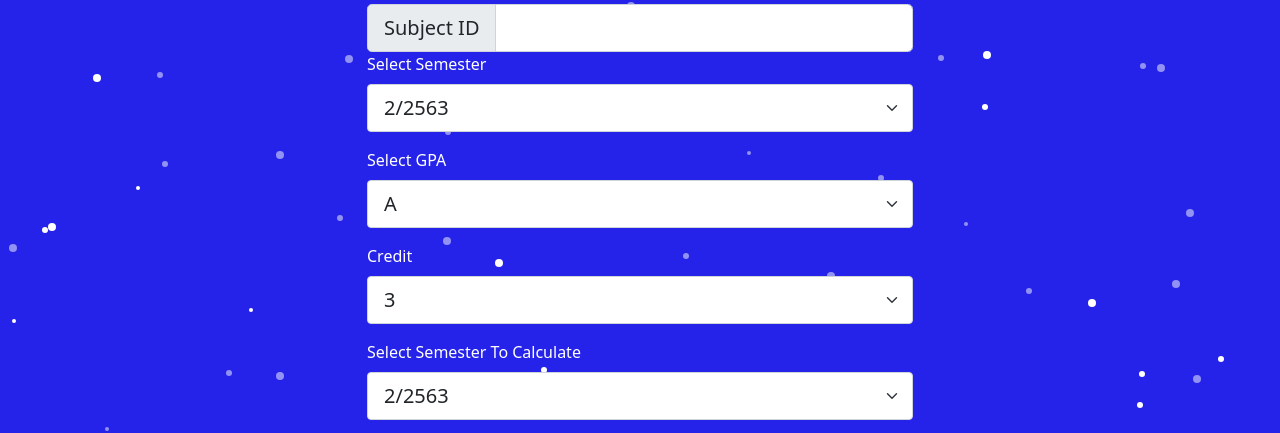
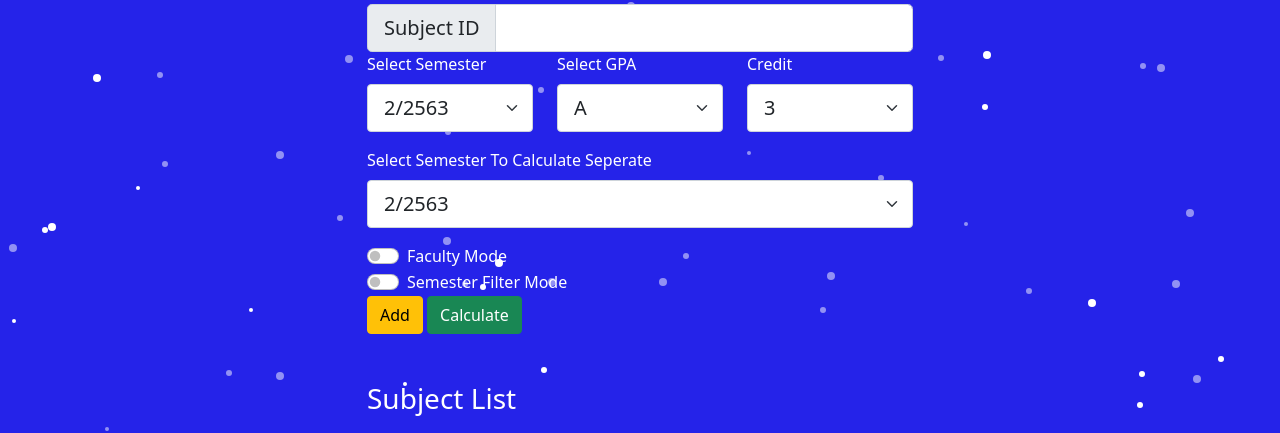
Before and after one commit to cpe-cmu-261207/lab-02-POOHPHE, a plain HTML site: page gpa.html in a window 1280 px wide. Shown: the part 328-761 px from the top of the page. Drawn offline with nearby package versions, Linux system fonts and the light colour scheme.

Commit message:
update struct

```diff
--- a/gpa.html
+++ b/gpa.html
@@ -96,7 +96,7 @@
 
         </div>
         <div class="row justify-content-md-center">
-            <div class="col-md-6">
+            <div class="col-md-2">
         <label for="term" class="form-label text-white">Select Semester</label>
 
         <select id="term" class="form-select form-select-lg mb-3" aria-label=".form-select-lg example">
@@ -113,9 +113,8 @@
             <option value="1/2560">1/2560</option>
         </select>
         </div>
-    </div>
-    <div class="row justify-content-md-center">
-        <div class="col-md-6">
+
+        <div class="col-md-2">
     <label for="gpa" class="form-label text-white">Select GPA</label>
 
     <select id="gpa" class="form-select form-select-lg mb-3" aria-label=".form-select-lg example">
@@ -128,9 +127,8 @@
         <option value="1.00">D</option>
         <option value="0.00">F</option>
     </select></div>
-   </div>
-    <div class="row justify-content-md-center">
-        <div class="col-md-6">
+
+        <div class="col-md-2">
             <label for="credit" class="form-label text-white">Credit</label>
         <select id="credit" class="form-select form-select-lg mb-3" aria-label=".form-select-lg example">
                         <option value="3" selected="selected">3</option>
@@ -140,7 +138,7 @@
     </div>
     <div class="row justify-content-md-center">
         <div class="col-md-6">
-        <label for="termFilter" class="form-label text-white">Select Semester To Calculate</label>
+        <label for="termFilter" class="form-label text-white">Select Semester To Calculate Seperate</label>
 
         <select id="termFilter" class="form-select form-select-lg mb-3" aria-label=".form-select-lg example">
             <option value="2/2563">2/2563</option>
```
Also changed, not shown: index.html (+4 -1 lines).
